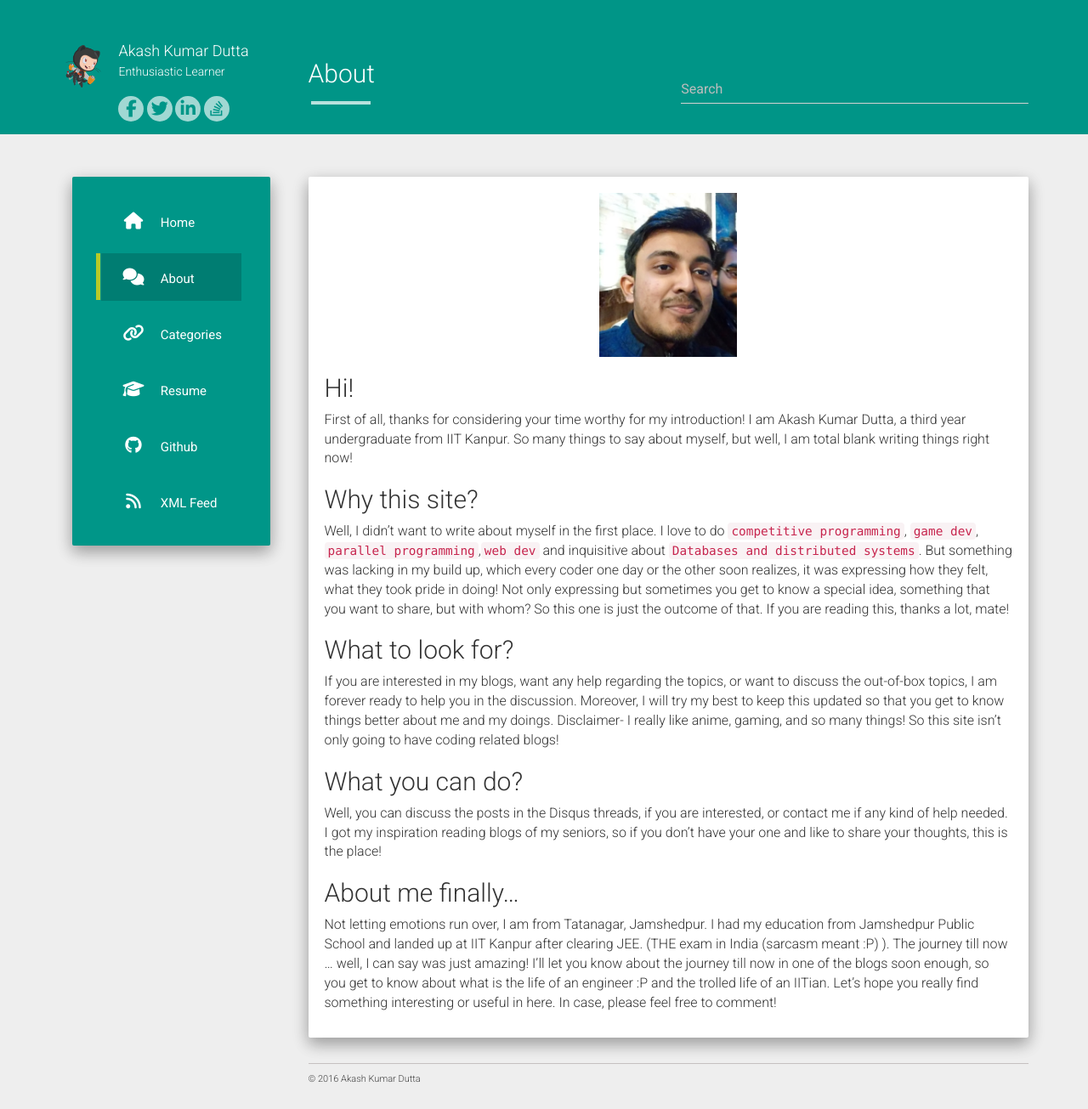
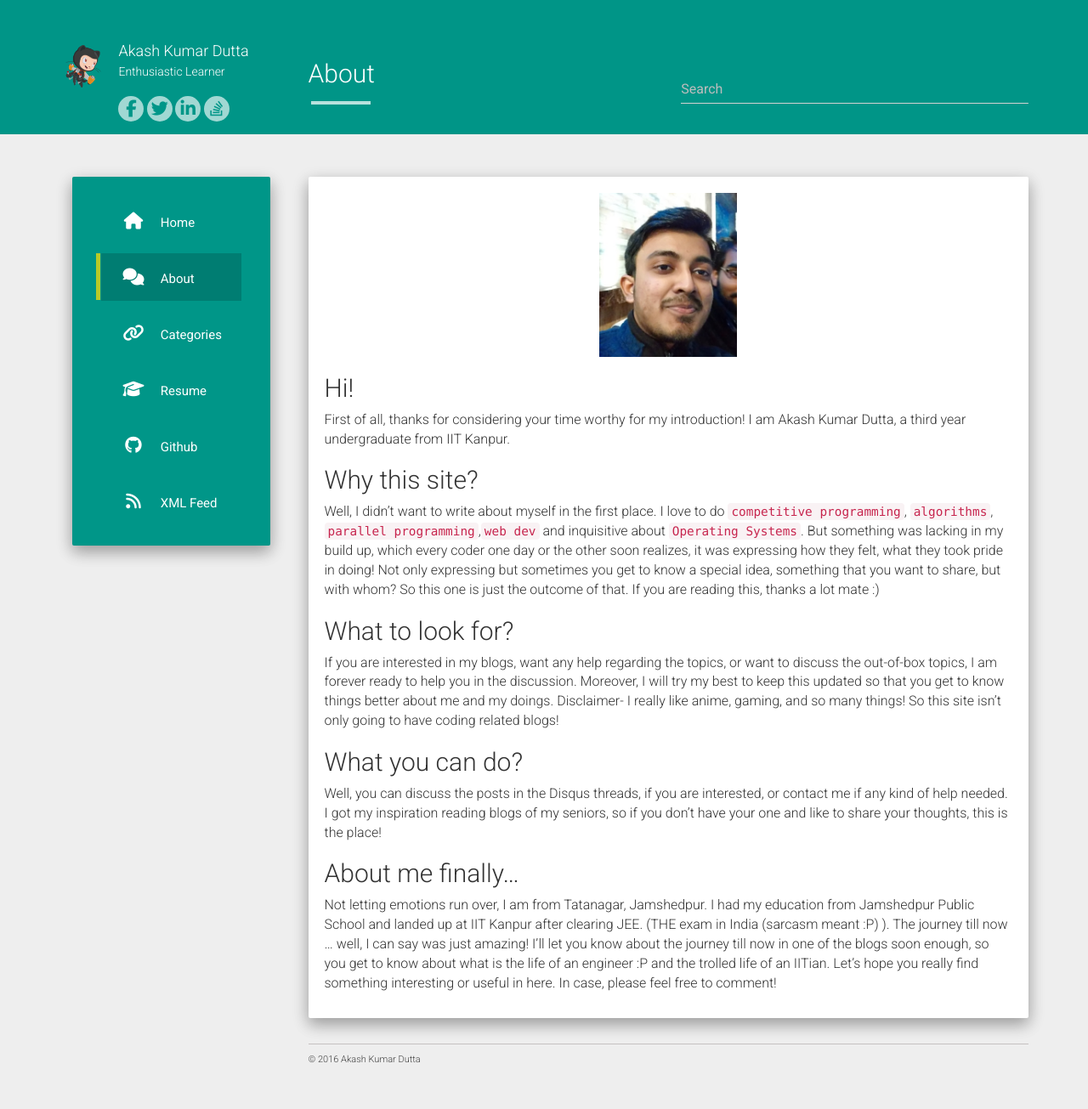
Before and after one commit to AkashKrDutta/AkashKrDutta.github.io, a Jekyll site: the page built from about.md, in a window 1280 px wide. Shown: the whole page at 85% size. Built offline with Jekyll 4.4.1, drawn with Linux system fonts in a browser that asks for light colours; nearby versions of some CDN libraries; after the commit the page ends 1282 px from its top, so only the background shows below that.

Commit message:
Update about.md

```diff
--- a/about.md
+++ b/about.md
@@ -10,10 +10,10 @@ permalink: /about/
 </center>
 
 ## Hi!
-First of all, thanks for considering your time worthy for my introduction! I am Akash Kumar Dutta, a third year undergraduate from IIT Kanpur. So many things to say about myself, but well, I am total blank writing things right now!<br>
+First of all, thanks for considering your time worthy for my introduction! I am Akash Kumar Dutta, a third year undergraduate from IIT Kanpur.<br>
 
 ## Why this site?
-Well, I didn't want to write about myself in the first place. I love to do <code>competitive programming</code>, <code>game dev</code>, <code>parallel programming</code>,<code>web dev</code> and inquisitive about <code>Databases and distributed systems</code>. But something was lacking in my build up, which every coder one day or the other soon realizes, it was expressing how they felt, what they took pride in doing! Not only expressing but sometimes you get to know a special idea, something that you want to share, but with whom? So this one is just the outcome of that. If you are reading this, thanks a lot, mate!<br>
+Well, I didn't want to write about myself in the first place. I love to do <code>competitive programming</code>, <code>algorithms</code>, <code>parallel programming</code>,<code>web dev</code> and inquisitive about <code>Operating Systems</code>. But something was lacking in my build up, which every coder one day or the other soon realizes, it was expressing how they felt, what they took pride in doing! Not only expressing but sometimes you get to know a special idea, something that you want to share, but with whom? So this one is just the outcome of that. If you are reading this, thanks a lot mate :)<br>
 
 ## What to look for?
 If you are interested in my blogs, want any help regarding the topics, or want to discuss the out-of-box topics, I am forever ready to help you in the discussion. Moreover, I will try my best to keep this updated so that you get to know things better about me and my doings.
```
